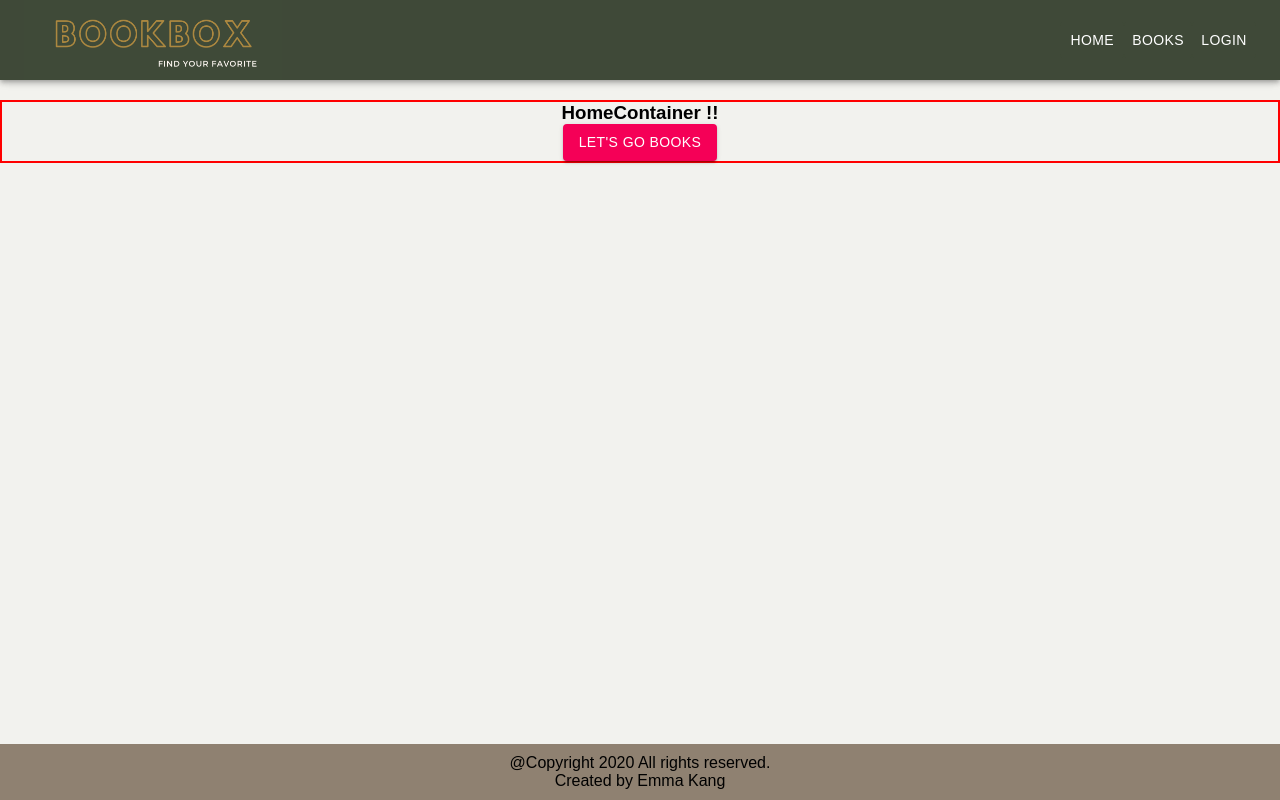
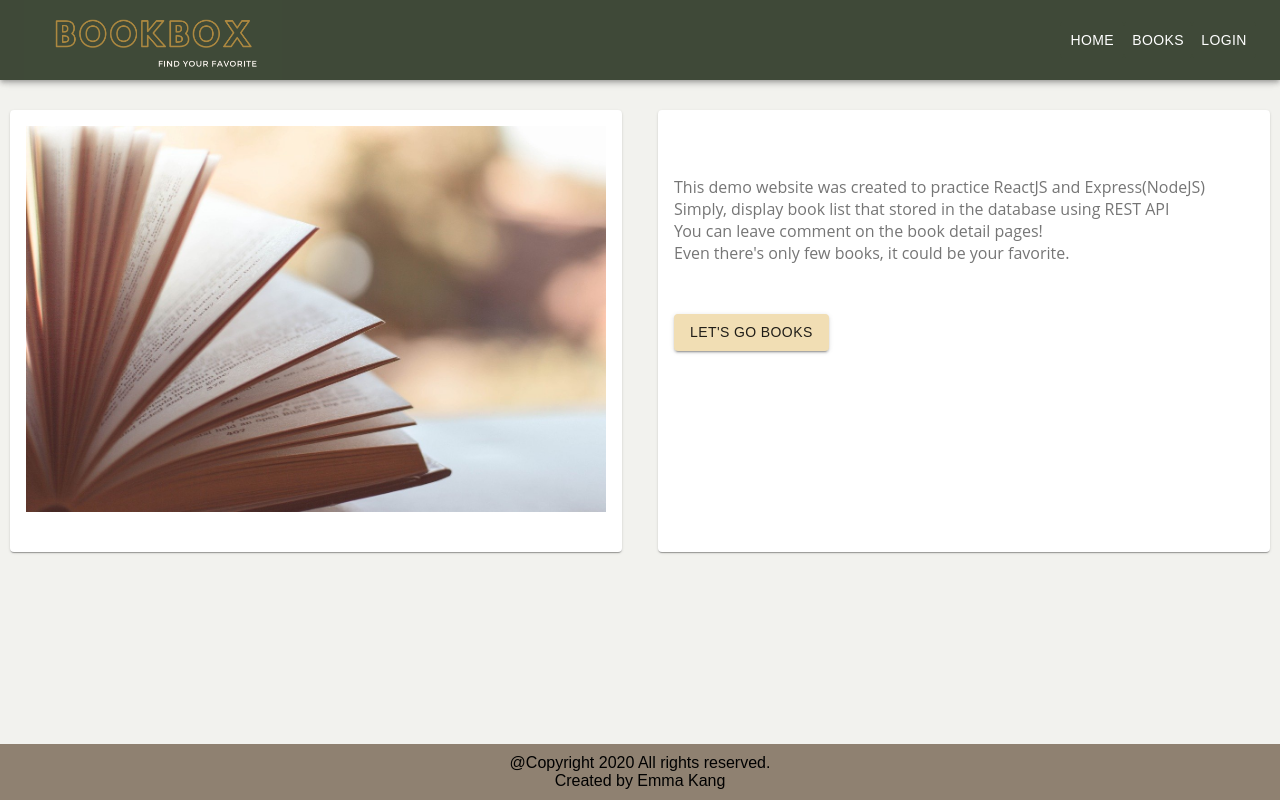
Before and after one commit to emma-kang/express-react-bookbox, a React (Create React App) app in the folder client/: page / in a window 1280 px wide. Built offline with nearby package versions, Linux system fonts and the light colour scheme.

Commit message:
modified home container and its style

```diff
--- a/client/src/component/scenes/home/HomeContainer.js
+++ b/client/src/component/scenes/home/HomeContainer.js
@@ -2,15 +2,48 @@ import React from 'react';
 import { useHistory } from "react-router-dom";
 import Button from '@material-ui/core/Button';
 import './homeStyle.css';
+import bookImg from '../../../image/main-book.jpg';
+import { makeStyles } from "@material-ui/core/styles";
+import Paper from '@material-ui/core/Paper';
+import Grid from '@material-ui/core/Grid';
+
+const useStyles = makeStyles((theme) => ({
+    root: {
+        flexGrow: 1,
+    },
+    paper: {
+        padding: theme.spacing(2),
+        height: '100%',
+        margin: '10px 10px',
+        textAlign: 'left',
+        color: theme.palette.text.secondary,
+    },
+}));
 
 const HomeContainer = (props) => {
-
     let history = useHistory();
+    const classes = useStyles();
 
     return(
-        <div className={'homeContainer'}>
-            <h3>HomeContainer !!</h3>
-            <Button variant="contained" color="secondary" onClick={() => history.push('/books')}>Let's go Books</Button>
+        <div className={classes.root}>
+            <Grid container spacing={2}>
+                <Grid item sm={12} md={6}>
+                    <Paper className={classes.paper}>
+                        <img src={bookImg} alt="book-image" style={{width: '100%'}}/>
+                    </Paper>
+                </Grid>
+                <Grid item sm={12} md={6}>
+                    <Paper className={classes.paper}>
+                        <div className={'intro'}>
+                            This demo website was created to practice ReactJS and Express(NodeJS)<br/>
+                            Simply, display book list that stored in the database using REST API<br/>
+                            You can leave comment on the book detail pages! <br/>
+                            Even there's only few books, it could be your favorite. <br/>
+                        </div>
+                        <Button variant="contained" style={{backgroundColor: '#F1DEB4'}} onClick={() => history.push('/books')}>Let's go Books</Button>
+                    </Paper>
+                </Grid>
+            </Grid>
         </div>
     )
 }
--- a/client/src/component/scenes/home/homeStyle.css
+++ b/client/src/component/scenes/home/homeStyle.css
@@ -1,7 +1,4 @@
-.homeContainer{
-    border: 2px solid red;
-    width: 100%;
-    display: flex;
-    flex-direction: column;
-    align-items: center;
+.intro {
+    padding: 50px 0;
+    font-family: 'Open Sans', sans-serif;
 }
```
